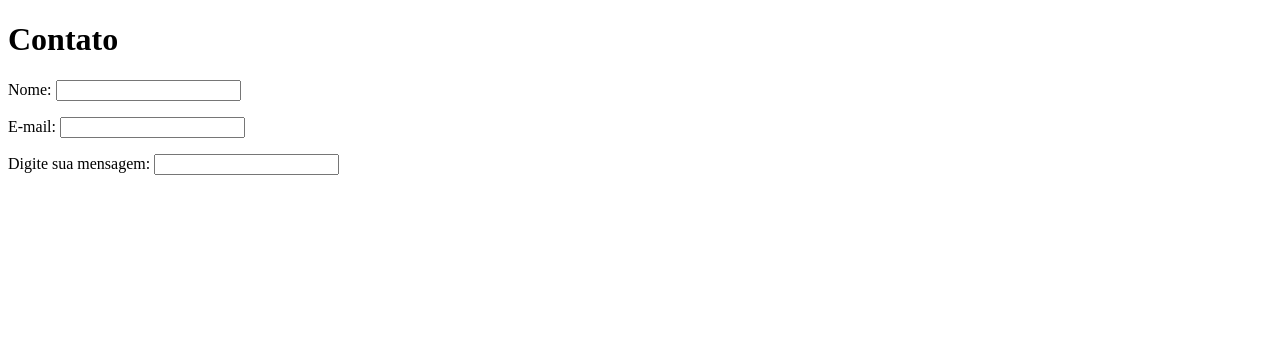
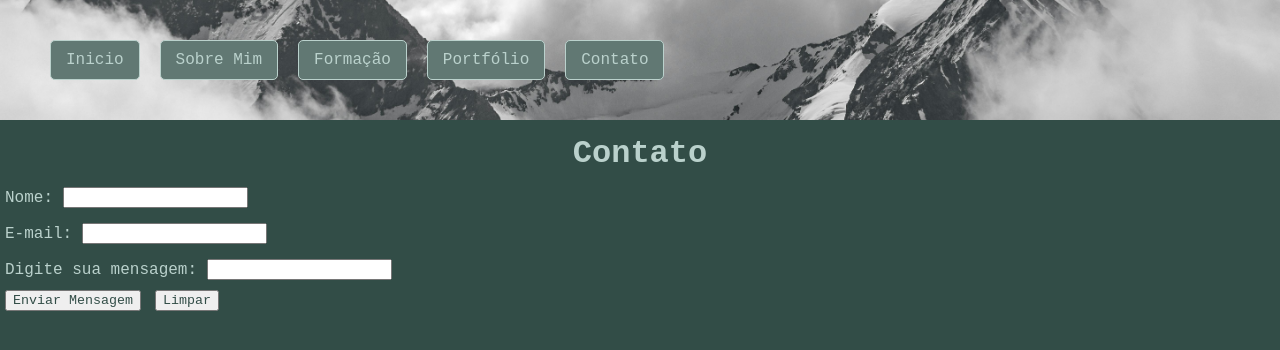
Before and after one commit to Biagibi/trabalhofacul, a plain HTML site: page contato.html in a window 1280 px wide. Drawn offline with Linux system fonts and the light colour scheme.

Commit message:
quasefinalizado

```diff
--- a/contato.html
+++ b/contato.html
@@ -4,14 +4,81 @@
     <meta charset="UTF-8">
     <meta name="viewport" content="width=device-width, initial-scale=1.0">
     <title>Contato</title>
+    <style>
+        body{
+            background-color: #324d47;
+            padding: 0;
+            margin: 0;}
+
+        h1{text-align: center;}
+
+        h1, p{
+            color: #BAD1CC;
+            font-family: 'Courier New', Courier, monospace;
+            margin: 5px;
+            margin-top: 15px;}
+
+        button{
+            color: #324d47;
+            font-family: 'Courier New', Courier, monospace;
+            margin-top: 10px;
+            margin: 5px;}
+
+
+
+        header{
+            background-image: url(fundo.jpg);
+            background-size: cover;
+            background-position: center;
+            color: #BAD1CC;
+            padding: 40px;}
+        nav ul{
+            list-style: none;
+            padding: 0;
+            margin: 0;
+            display: flex;}
+
+        nav ul li{margin: 0 10px;}
+
+        nav ul li a {
+            display: block;
+            background-color: #617873;
+            text-decoration: none;
+            padding: 10px 15px;
+            border: 1px solid #BAD1CC;
+            border-radius: 5px;
+            transition: .5s;
+            font-family: 'Courier New', Courier, monospace;}
+
+        nav ul li a:hover{
+            background-color: #324d47;}
+
+        nav ul li a:link, a:visited{color: #BAD1CC;}
+    </style>
 </head>
 <body>
+    <header>
+        <nav>
+            <ul none>
+                <li><a href="index.html">Inicio</a></li>
+                <li><a href="sobremim.html">Sobre Mim</a></li>
+                <li><a href="formacao.html">Formação</a></li>
+                <li><a href="portforio.html">Portfólio</a></li>
+                <li><a href="contato.html">Contato</a></li>
+            </ul>
+        </nav>
+    </header>
     <h1>Contato</h1>
     <form action="teste.php">
         <p>Nome: <input type="Nome"></p>
         <p>E-mail: <input type="E-mail"></p>
         <p>Digite sua mensagem: <input type="Mensagem"></p>
-
+        <button type="submit">Enviar Mensagem</button>
+        <button type="reset">Limpar</button>
     </form>
 </body>
+    <script> //função de alerta quando abre o site
+        window.onload = function() {
+            alert("Deixe sua mensagem aqui!");};
+    </script>
 </html>
```
Also changed, not shown: formacao.html (+1 -1 lines), index.html (+4 -0 lines), portforio.html (+0 -2 lines).
